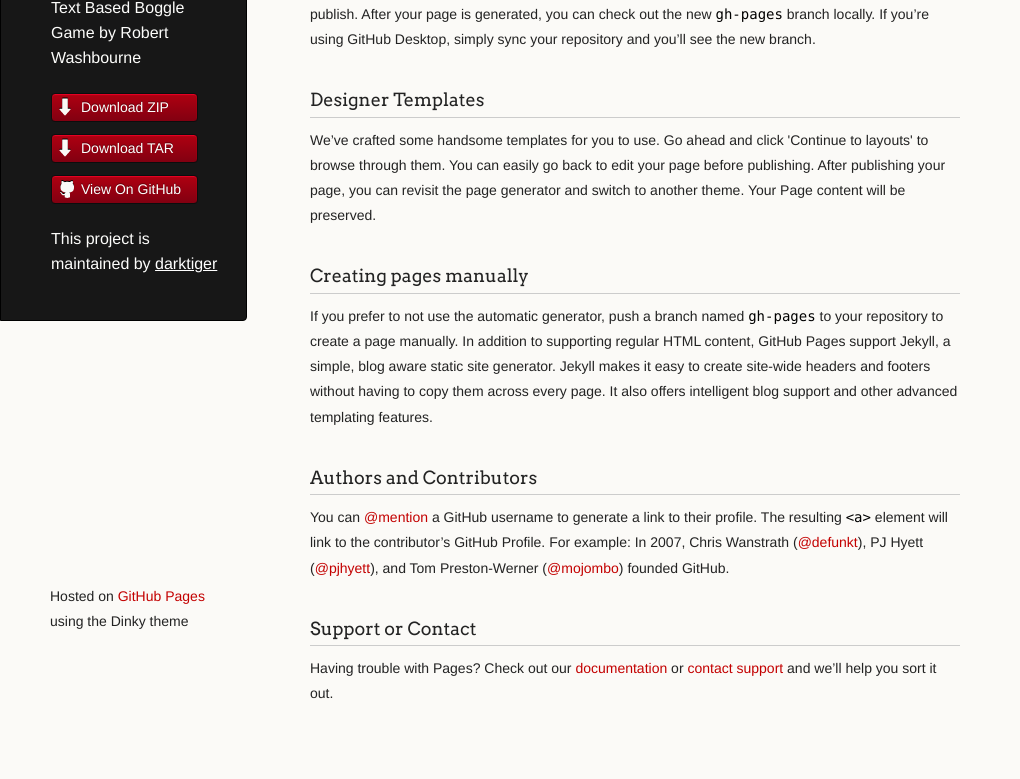
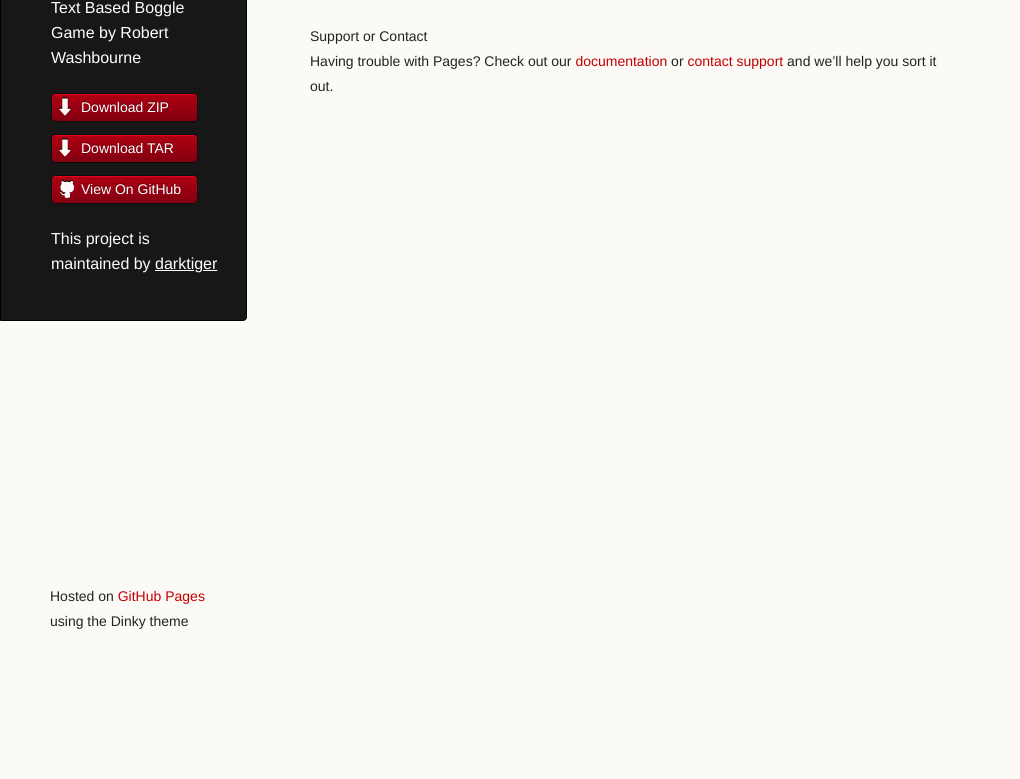
Before and after one commit to darktiger/BoggleGame, a plain HTML site: page index.html in a window 1280 px wide. Shown: the part 134-913 px from the top of the page, without its empty margins (0-1020 px from the left). After the commit the page ends 800 px from the top, so only its background shows below. Drawn offline with Linux system fonts and the light colour scheme.

Commit message:
Update index.html

```diff
--- a/index.html
+++ b/index.html
@@ -31,26 +31,11 @@
       </header>
       <section>
         <h3>
-<a id="welcome-to-github-pages" class="anchor" href="#welcome-to-github-pages" aria-hidden="true"><span class="octicon octicon-link"></span></a>Welcome to GitHub Pages.</h3>
+<a id="welcome-to-github-pages" class="anchor" href="#bogglegame" aria-hidden="true"><span class="octicon octicon-link"></span></a>Welcome to GitHub Pages.</h3>
+<p>
+	This is Boggle. Boggle is a game to find words in a block of text. The longer, the better. This is a python version of Boggle by Hasbro, which this page is in no way affiliated.
+</p>
 
-<p>This automatic page generator is the easiest way to create beautiful pages for all of your projects. Author your page content here <a href="https://guides.github.com/features/mastering-markdown/">using GitHub Flavored Markdown</a>, select a template crafted by a designer, and publish. After your page is generated, you can check out the new <code>gh-pages</code> branch locally. If you’re using GitHub Desktop, simply sync your repository and you’ll see the new branch.</p>
-
-<h3>
-<a id="designer-templates" class="anchor" href="#designer-templates" aria-hidden="true"><span class="octicon octicon-link"></span></a>Designer Templates</h3>
-
-<p>We’ve crafted some handsome templates for you to use. Go ahead and click 'Continue to layouts' to browse through them. You can easily go back to edit your page before publishing. After publishing your page, you can revisit the page generator and switch to another theme. Your Page content will be preserved.</p>
-
-<h3>
-<a id="creating-pages-manually" class="anchor" href="#creating-pages-manually" aria-hidden="true"><span class="octicon octicon-link"></span></a>Creating pages manually</h3>
-
-<p>If you prefer to not use the automatic generator, push a branch named <code>gh-pages</code> to your repository to create a page manually. In addition to supporting regular HTML content, GitHub Pages support Jekyll, a simple, blog aware static site generator. Jekyll makes it easy to create site-wide headers and footers without having to copy them across every page. It also offers intelligent blog support and other advanced templating features.</p>
-
-<h3>
-<a id="authors-and-contributors" class="anchor" href="#authors-and-contributors" aria-hidden="true"><span class="octicon octicon-link"></span></a>Authors and Contributors</h3>
-
-<p>You can <a href="https://github.com/blog/821" class="user-mention">@mention</a> a GitHub username to generate a link to their profile. The resulting <code>&lt;a&gt;</code> element will link to the contributor’s GitHub Profile. For example: In 2007, Chris Wanstrath (<a href="https://github.com/defunkt" class="user-mention">@defunkt</a>), PJ Hyett (<a href="https://github.com/pjhyett" class="user-mention">@pjhyett</a>), and Tom Preston-Werner (<a href="https://github.com/mojombo" class="user-mention">@mojombo</a>) founded GitHub.</p>
-
-<h3>
 <a id="support-or-contact" class="anchor" href="#support-or-contact" aria-hidden="true"><span class="octicon octicon-link"></span></a>Support or Contact</h3>
 
 <p>Having trouble with Pages? Check out our <a href="https://help.github.com/pages">documentation</a> or <a href="https://github.com/contact">contact support</a> and we’ll help you sort it out.</p>
```
